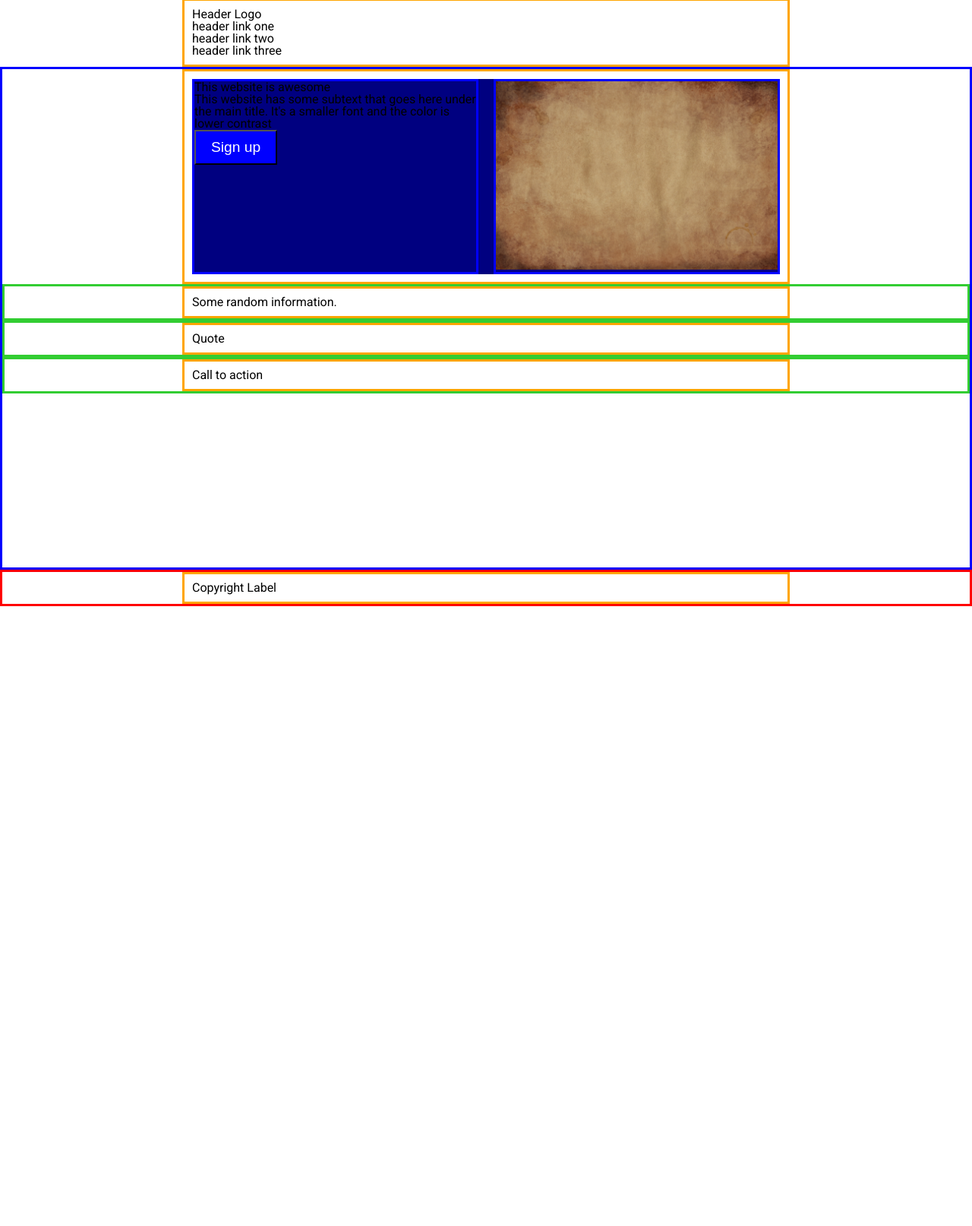
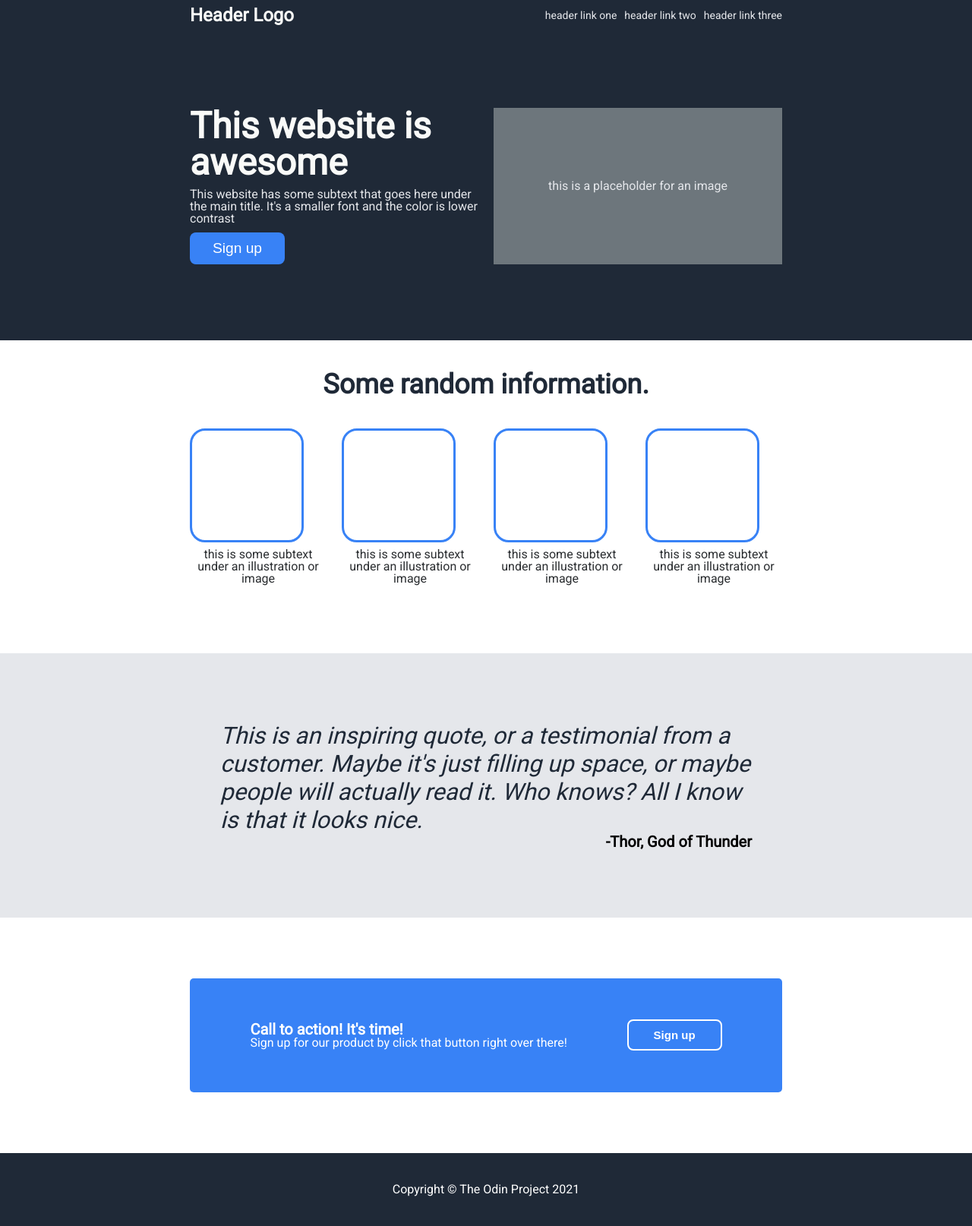
Before and after one commit to vwainman/landing-page-imitation, a plain HTML site: page index.html in a window 1280 px wide. Shown: the part 2-1616 px from the top of the page at 76% size. Before the commit the page ends 800 px from the top, so only its background shows below. Drawn offline with Linux system fonts and the light colour scheme.

Commit message:
final version, includes mobile styling

```diff
--- a/index.html
+++ b/index.html
@@ -11,6 +11,7 @@
 </head>
 
 <body>
+    <navy_color_wrap>
         <header class="inner_col">
             <h1>Header Logo</h1>
             <ul>
@@ -19,9 +20,10 @@
                 <li>header link three</li>
             </ul>
         </header>
+    </navy_color_wrap>
     <main>
-        <section class="inner_col">
-            <div class="media_container">
+        <navy_color_wrap>
+            <section class="inner_col" id="media_container">
                 <div class="title_text_button">
                     <h1>This website is awesome</h1>
                     <p>This website has some subtext that goes here under the main title. It's a smaller font and the
@@ -29,32 +31,55 @@
                     <button>Sign up</button>
                 </div>
                 <div class="image">
-                    <img src="assets/pexels-pixabay-235985.jpg" alt="this is a placeholder for an image">
-                </div>
+                    <!-- <img src="" alt="" /> -->
+                    <p>this is a placeholder for an image</p>
                 </div>
             </section>
-        <section>
-            <div class="inner_col">
+        </navy_color_wrap>
+        <section class="inner_col" id="information_header">
             <h1>Some random information.</h1>
+            <ul>
+                <li>
+                    <div class="rounded_rect"></div>
+                    <p>this is some subtext under an illustration or image</p>
+                </li>
+                <li>
+                    <div class="rounded_rect"></div>
+                    <p>this is some subtext under an illustration or image</p>
+                </li>
+                <li>
+                    <div class="rounded_rect"></div>
+                    <p>this is some subtext under an illustration or image</p>
+                </li>
+                <li>
+                    <div class="rounded_rect"></div>
+                    <p>this is some subtext under an illustration or image</p>
+                </li>
+            </ul>
+        </section>
+        <quote_color_wrap>
+            <section class="inner_col" id="quote">
+                <h1>This is an inspiring quote, or a testimonial from a customer. Maybe it's just filling up space, or
+                    maybe
+                    people will actually read it. Who knows? All I know is that it looks nice.</h1>
+                <p>-Thor, God of Thunder</p>
+            </section>
+        </quote_color_wrap>
+        <section class="inner_col" id="call_to_action">
+            <div class="blue_container">
+                <div class="blue_container_text">
+                    <h1>Call to action! It's time!</h1>
+                    <p>Sign up for our product by click that button right over there!</p>
                 </div>
-        </section>
-        <section>
-            <div class="inner_col">
-                <h1>Quote</h1>
-            </div>
-        </section>
-        <section>
-            <div class="inner_col">
-                <h1>Call to action</h1>
+                <button>Sign up</button>
             </div>
         </section>
     </main>
-    <footer>
-        <div class="inner_col">
-            <h1>Copyright Label</h1>
-        </div>
+    <navy_color_wrap>
+        <footer class="inner_col">
+            <h1>Copyright © The Odin Project 2021</h1>
         </footer>
-    </div>
+    </navy_color_wrap>
 </body>
 
 </html>
--- a/styles.css
+++ b/styles.css
@@ -1,5 +1,4 @@
 @import 'reset.css';
-@import 'overlays.css';
 
 body {
     display: flex;
@@ -16,6 +15,55 @@ main {
     flex: 1 1 auto;
 }
 
+navy_color_wrap {
+    display: block;
+    background-color: #1F2937;
+}
+
+quote_color_wrap {
+    display: block;
+    background-color: #E5E7EB;
+}
+
+.title_text_button {
+    display: flex;
+    flex-direction: column;
+    gap: 10px;
+}
+
+.title_text_button h1 {
+    font-size: 48px;
+    /* extra bold */
+    font-weight: 800;
+    color: #F9FAF8
+}
+
+.title_text_button p,
+.image p {
+    font-size: 16px;
+    color: #E5E7EB;
+}
+
+header li {
+    font-size: 14px;
+    color: #E5E7EB;
+}
+
+header,
+header ul {
+    display: flex;
+    flex-direction: row;
+    justify-content: space-between;
+    align-items: center;
+    gap: 10px;
+    font-size: 24px;
+    color: #F9FAF8;
+}
+
+header h1 {
+    font-weight: 800;
+}
+
 img {
     width: 100%;
     height: auto;
@@ -29,18 +77,56 @@ img {
     margin-right: auto;
 }
 
-.media_container {
+#media_container {
     display: flex;
     flex-direction: column;
     gap: 20px;
-    background-color: navy;
+}
+
+.image {
+    background-color: rgb(109, 118, 124);
+    display: flex;
+    align-items: center;
+    justify-content: center;
+    text-align: center;
+    min-height: 200px;
+    flex: 1;
+}
+
+#information_header ul {
+    display: flex;
+    flex-direction: column;
+    justify-content: center;
+    align-items: center;
+    gap: 20px;
+}
+
+#information_header li {
+    display: flex;
+    flex-direction: column;
+    font-size: 16px;
+    color: #2a2d30;
+    width: 150px;
+    text-align: center;
+}
+
+.rounded_rect {
+    border-radius: 20px;
+    border: 3px solid #3882F6;
+    padding: 20px;
+    width: 150px;
+    height: 150px;
+}
+
+.title_text_button {
+    flex: 1;
 }
 
 /* desktop view */
-@media (min-width: 500px) {
-    .media_container {
+@media (min-width: 600px) {
+    #media_container {
+        display: flex;
         flex-direction: row;
-
     }
 
     .media_container .title_text_button,
@@ -48,11 +134,115 @@ img {
         flex-basis: 50%;
         border: 3px solid blue;
     }
+
+    #information_header ul {
+        display: flex;
+        flex-direction: row;
+        justify-content: space-around;
+    }
+
+    #information_header ul li {
+        flex-basis: 50%;
+    }
 }
 
 button {
-    background-color: blue;
+    background-color: #3882F6;
+    border-radius: 8px;
+    border: none;
     color: white;
     padding: 10px 20px;
     font-size: 1.2rem;
+    width: 125px;
 }
+
+footer {
+    color: white;
+    text-align: center;
+}
+
+#media_container.inner_col {
+    padding-top: 100px;
+    padding-bottom: 100px;
+}
+
+#information_header h1 {
+    font-size: 36px;
+    /* extra-bold */
+    font-weight: 800;
+    color: #1F2937;
+    text-align: center;
+}
+
+#information_header p {
+    padding-top: 7.5px;
+}
+
+#information_header {
+    padding-top: 40px;
+    padding-bottom: 90px;
+    display: flex;
+    flex-direction: column;
+    gap: 40px;
+}
+
+#quote {
+    padding-top: 90px;
+    padding-bottom: 90px;
+}
+
+#quote h1 {
+    font-size: 31px;
+    padding-left: 40px;
+    padding-right: 40px;
+    font-style: italic;
+    color: #1F2937;
+    line-height: normal;
+}
+
+#quote p {
+    font-size: 20px;
+    color: black;
+    font-weight: 800;
+    text-align: right;
+    padding-right: 40px;
+}
+
+#call_to_action {
+    padding-top: 80px;
+    padding-bottom: 80px;
+}
+
+.blue_container {
+    background-color: #3882F6;
+    border-radius: 5px;
+    padding-left: 40px;
+    padding-right: 40px;
+    width: 100%;
+    height: 150px;
+    display: flex;
+    justify-content: space-around;
+    align-items: center;
+}
+
+.blue_container_text {
+    color: white;
+    display: flex;
+    flex-direction: column;
+}
+
+.blue_container h1 {
+    font-size: 20px;
+    font-weight: 800;
+}
+
+.blue_container button {
+    border: 2px solid white;
+    font-size: 15px;
+    font-weight: 600;
+}
+
+footer.inner_col {
+    padding-top: 40px;
+    padding-bottom: 40px;
+}
```
Also changed, not shown: assets/pexels-pixabay-235985.jpg (deleted), container_borders.css (renamed from overlays.css). Lines whose indentation alone changed are shown as unchanged.
